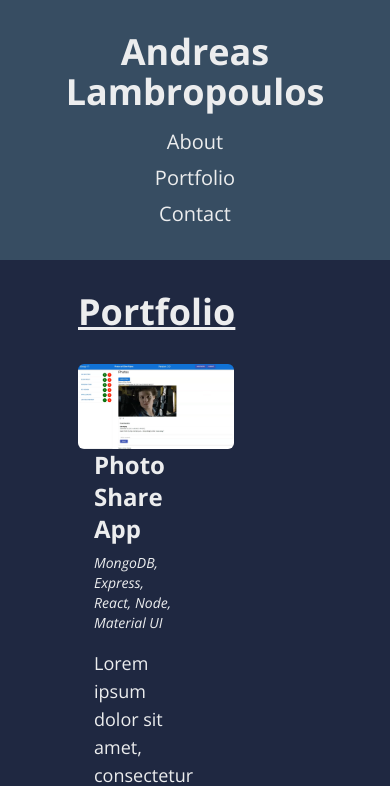
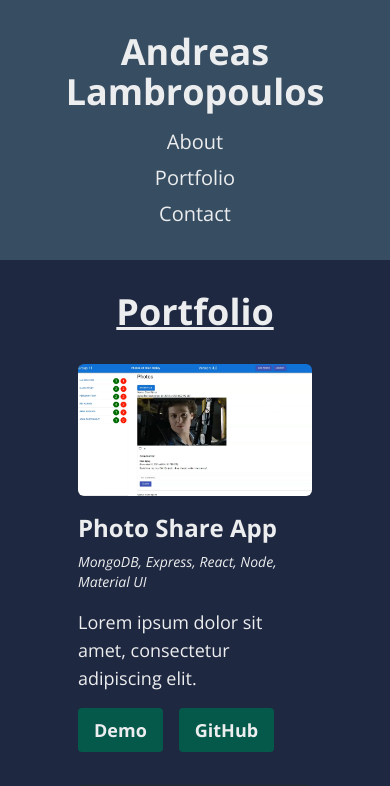
Before and after one commit to andlamb2002/portfolio, a React (Vite) app: page /portfolio in a window 390 px wide. Shown: the top 786 px of the page. Built offline with nearby package versions, Linux system fonts and the light colour scheme.

Commit message:
Responsive portfolio page

```diff
--- a/src/Components/ProjectCard.jsx
+++ b/src/Components/ProjectCard.jsx
@@ -2,14 +2,18 @@ import PropTypes from "prop-types";
 
 function ProjectCard({ title, techStack, description, img, demoLink, githubLink }) {
     return (
-        <div className="flex flex-col md:flex-row w-full">
-            <img
-                src={img}
-                alt={title}
-                className="w-2/3 object-cover rounded-md"
-            />
+        <div className="flex flex-col lg:flex-row w-full">
+            <div className="w-full lg:w-[66%] max-w-[900px]">
+                <div className="relative aspect-[16/9] rounded-md overflow-hidden">
+                    <img
+                        src={img}
+                        alt={title}
+                        className="absolute top-0 left-0 w-full h-full object-cover"
+                    />
+                </div>
+            </div>
 
-            <div className="w-1/3 ml-4 flex flex-col">
+            <div className="flex-[1] flex flex-col mt-4 lg:mt-0 lg:ml-4">
                 <div>
                 <h3 className="text-2xl font-bold mb-2">{title}</h3>
                 <p className="text-sm italic mb-4">{techStack}</p>
--- a/src/Pages/Portfolio.jsx
+++ b/src/Pages/Portfolio.jsx
@@ -5,7 +5,7 @@ function Portfolio() {
 
     return (
         <section className="mx-auto py-8">
-            <h2 className="text-4xl font-bold underline">Portfolio</h2>
+            <h2 className="text-4xl font-bold underline text-center md:text-left">Portfolio</h2>
             <div className="flex flex-col gap-y-8 mt-8">
                 {portfolio.map((project, index) => (
                     <ProjectCard key={index} {...project} />
```
